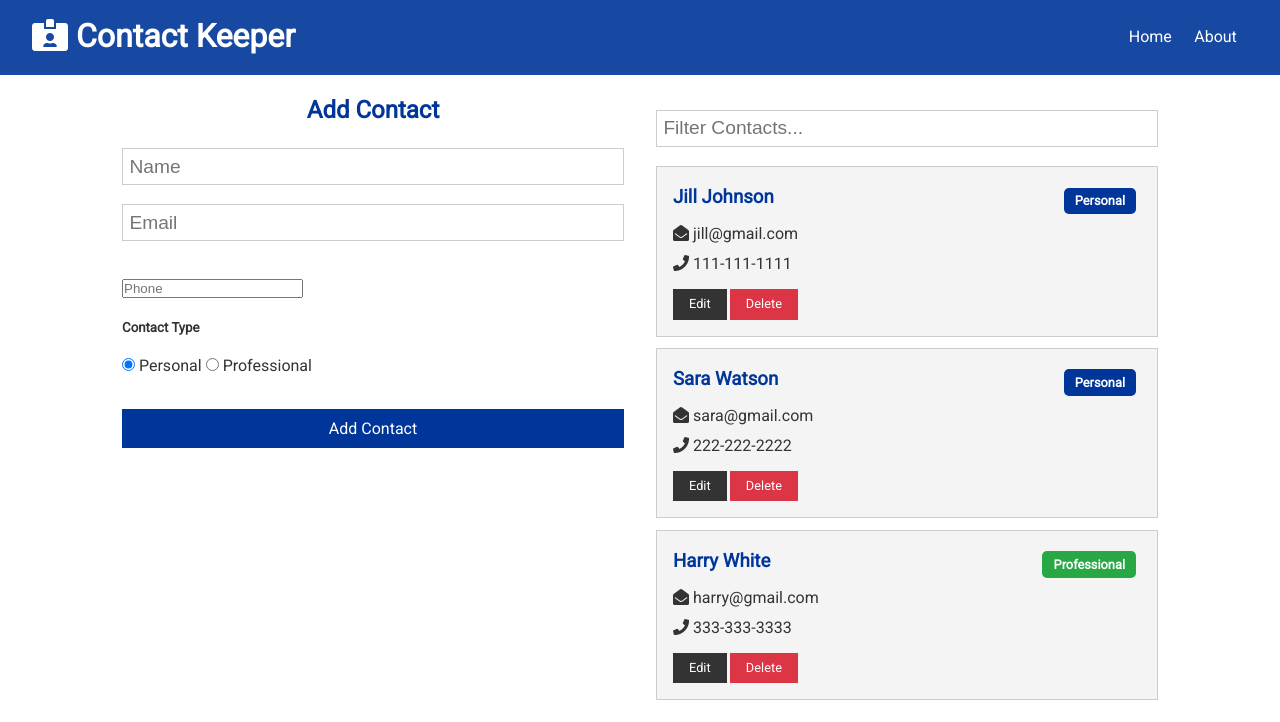
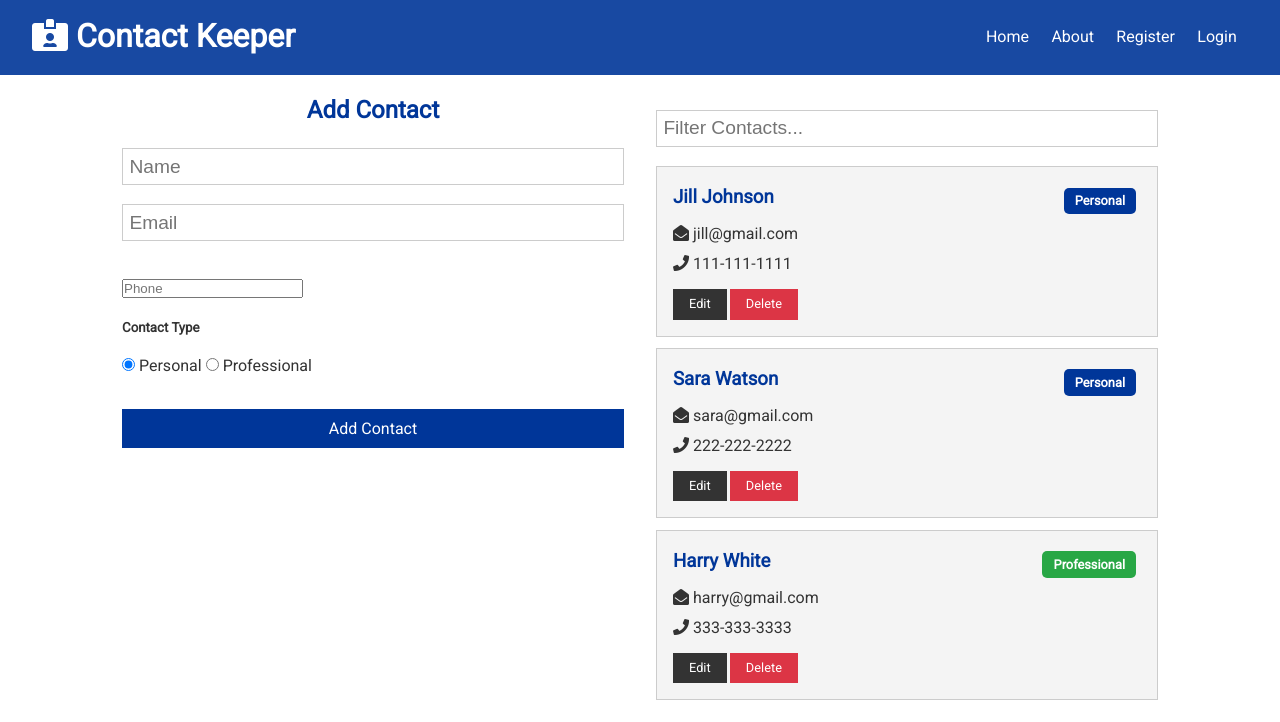
Before and after one commit to tomofficer/contact-keeper, a React (Create React App) app in the folder client/: page / in a window 1280 px wide. Shown: the top 722 px of the page. Built offline with nearby package versions, Linux system fonts and the light colour scheme.

Commit message:
updated navbar links

```diff
--- a/client/src/components/layout/Navbar.js
+++ b/client/src/components/layout/Navbar.js
@@ -13,7 +13,15 @@
             <ul>
                 <li>
                     <Link to="/">Home</Link>
+                </li>
+                <li>
                     <Link to="/about">About</Link>
+                </li>
+                <li>
+                    <Link to="/register">Register</Link>
+                </li>
+                <li>
+                    <Link to="/login">Login</Link>
                 </li>
             </ul>
         </div>
```
